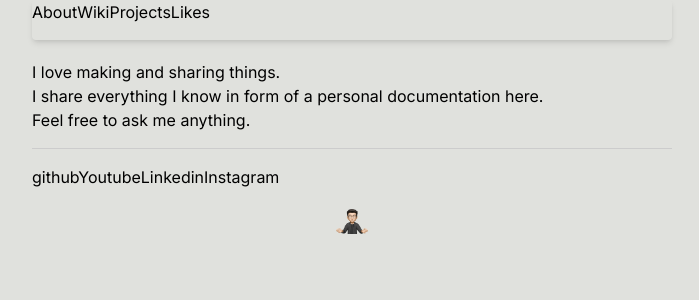
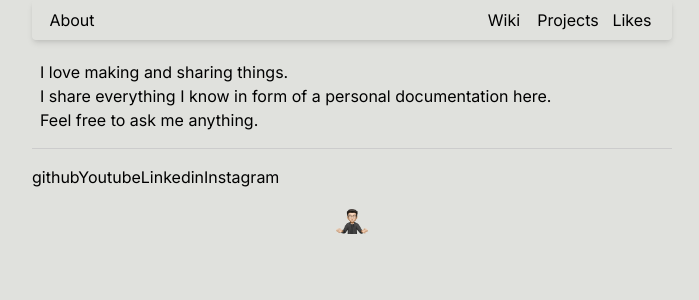
Before and after one commit to dangchinh25/chinhle.me, a Next.js app: page / in a window 1280 px wide. Shown: the top 300 px of the page, without its empty margins (288-987 px from the left). Built offline with nearby package versions, Linux system fonts and the light colour scheme.

Commit message:
Update navbar styling

```diff
--- a/src/components/NavBar.tsx
+++ /dev/null
@@ -1,28 +0,0 @@
-import Link from 'next/link';
-
-export default function Navbar() {
-  return (
-    <div className='shadow-md w-full h-10 rounded mb-5'>
-      <button>
-        <Link href='/'>
-          About
-        </Link>
-      </button>
-      <button>
-        <Link href='https://wiki.chinhle.me'>
-          Wiki
-        </Link>
-      </button>
-      <button>
-        <Link href='/projects'>
-          Projects
-        </Link>
-      </button>
-      <button>
-        <Link href='likes'>
-          Likes
-        </Link>
-      </button>
-    </div>
-  );
-}
--- /dev/null
+++ b/src/components/Navbar/NavBar.tsx
@@ -0,0 +1,30 @@
+import Link from 'next/link';
+import React from 'react';
+import NavbarButton from './NavBarButton';
+
+export default function Navbar() {
+  return (
+    <div className='shadow-md w-full h-10 rounded mb-5 flex flex-row justify-end px-2'>
+      <NavbarButton className='mr-auto'>
+        <Link href='/'>
+          About
+        </Link>
+      </NavbarButton>
+      <NavbarButton className=''>
+        <Link href='https://wiki.chinhle.me'>
+          Wiki
+        </Link>
+      </NavbarButton>
+      <NavbarButton>
+        <Link href='/projects'>
+          Projects
+        </Link>
+      </NavbarButton>
+      <NavbarButton>
+        <Link href='likes'>
+          Likes
+        </Link>
+      </NavbarButton>
+    </div>
+  );
+}
--- /dev/null
+++ b/src/components/Navbar/NavBarButton.tsx
@@ -0,0 +1,12 @@
+export type Props = {
+  children: React.ReactNode
+  className?: string
+};
+
+export default function NavbarButton({ children, className }: Props) {
+  return (
+    <button className={`h-full w-16 ${className}`}>
+      {children}
+    </button>
+  );
+}
--- a/src/components/OuterContainer.tsx
+++ b/src/components/OuterContainer.tsx
@@ -1,5 +1,5 @@
 import Footer from './Footer';
-import Navbar from './NavBar';
+import Navbar from './Navbar/NavBar';
 
 export type Props = {
   children: React.ReactNode
@@ -10,7 +10,9 @@ export default function OuterContainer({ children }: Props) {
     <div className='flex flex-row justify-center w-screen h-screen bg-platinum'>
       <div className='w-3/6'>
         <Navbar />
-        {children}
+        <div className='px-2'>
+          {children}
+        </div>
         <Footer />
       </div>
     </div>
```
